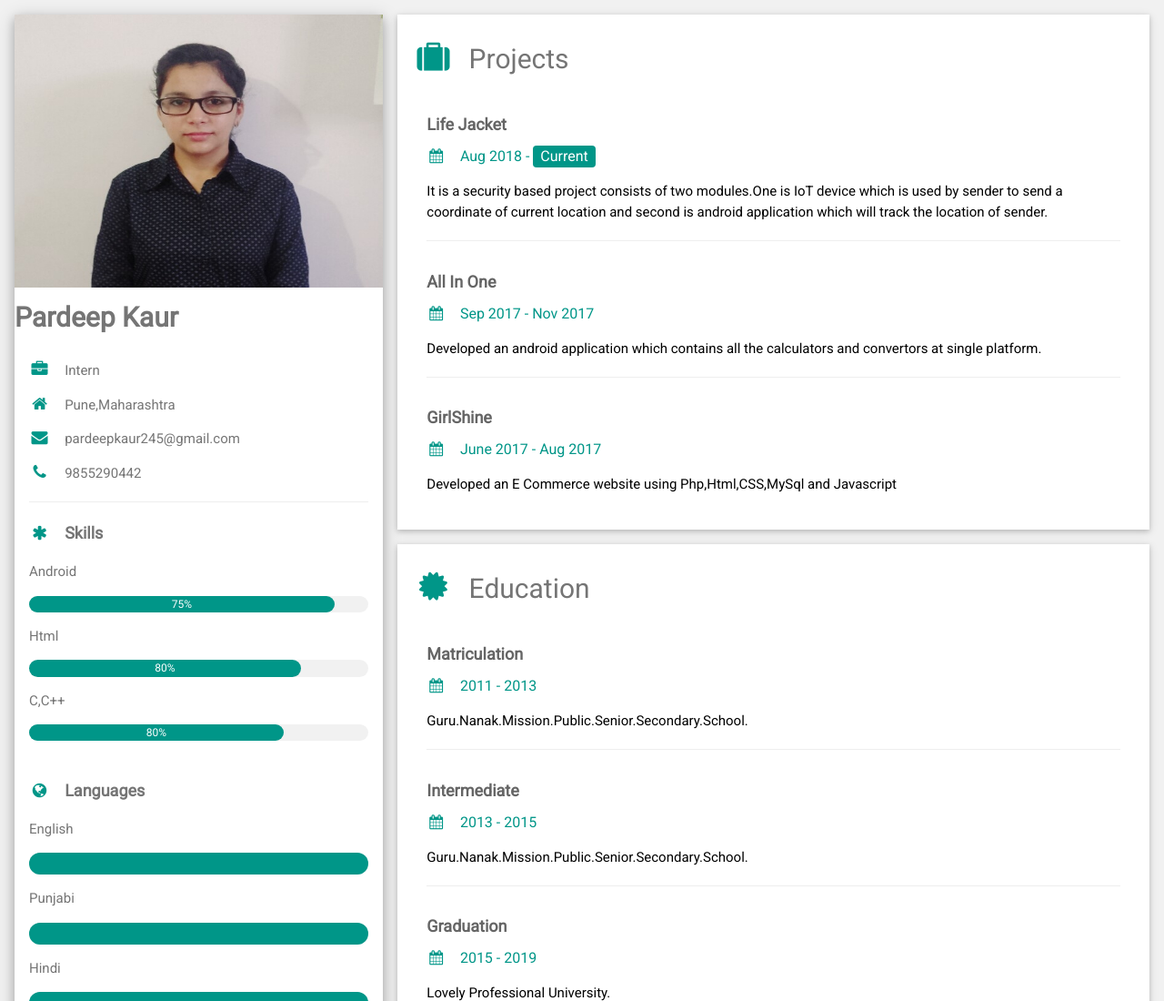
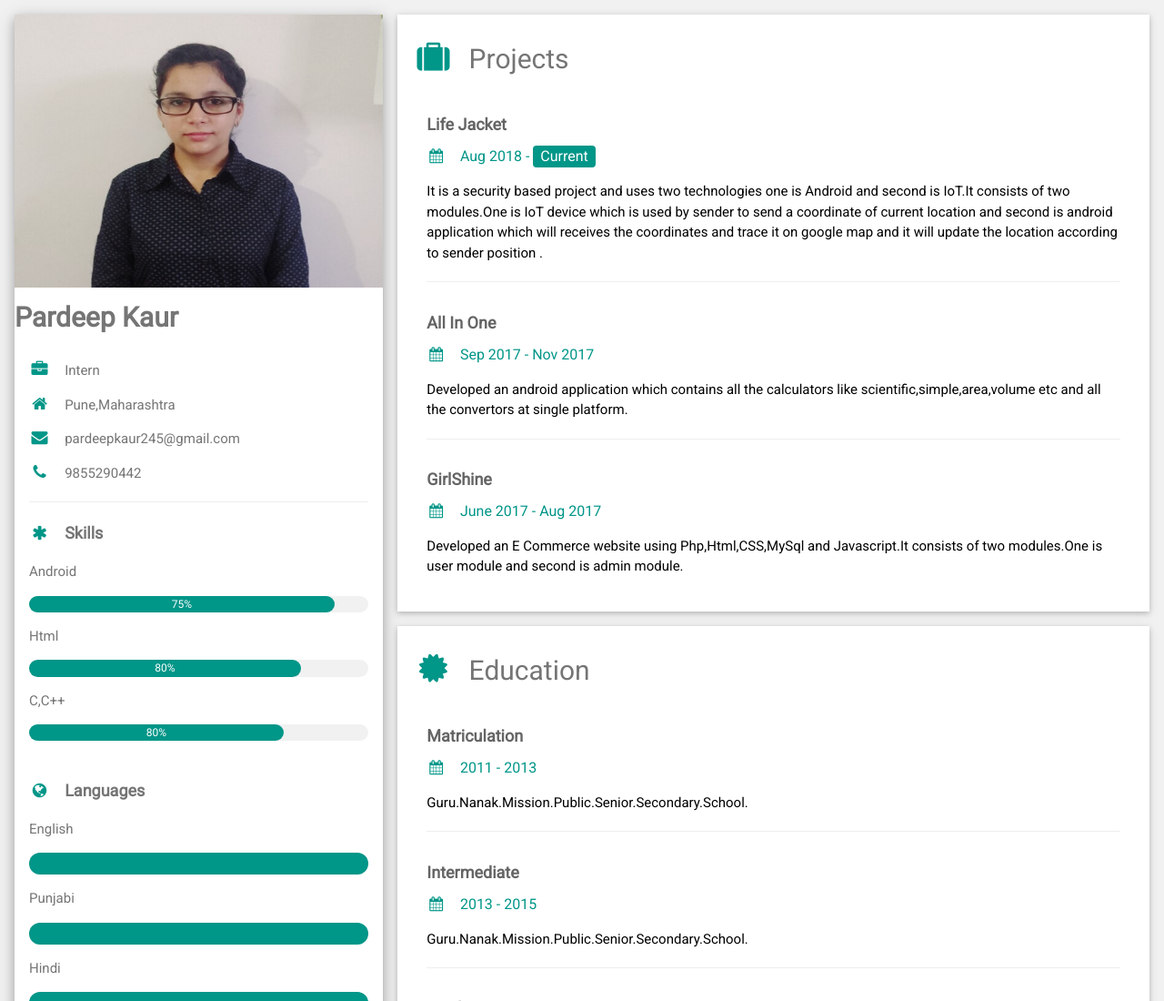
Before and after one commit to pardeepkaur245/pardeepkaur245.github.io, a plain HTML site: page index.html in a window 1280 px wide. Shown: the top 1100 px of the page at 91% size. Drawn offline with nearby package versions, Linux system fonts and the light colour scheme.

Commit message:
Update index.html

```diff
--- a/index.html
+++ b/index.html
@@ -79,19 +79,19 @@ html,body,h1,h2,h3,h4,h5,h6 {font-family: "Roboto", sans-serif}
         <div class="w3-container">
           <h5 class="w3-opacity"><b>Life Jacket</b></h5>
           <h6 class="w3-text-teal"><i class="fa fa-calendar fa-fw w3-margin-right"></i>Aug  2018 - <span class="w3-tag w3-teal w3-round">Current</span></h6>
-          <p>It is a security based project consists of two modules.One is IoT device which is used by sender to send a coordinate of current location and second is android application which will track the location of sender.</p>
+          <p>It is a security based project and uses two technologies one is Android and second is IoT.It consists of two modules.One is IoT device which is used by sender to send a coordinate of current location and second is android application which will receives the coordinates and trace it on google map and it will update the location according to sender position .</p>
           <hr>
         </div>
         <div class="w3-container">
           <h5 class="w3-opacity"><b>All In One</b></h5>
           <h6 class="w3-text-teal"><i class="fa fa-calendar fa-fw w3-margin-right"></i>Sep 2017 - Nov 2017</h6>
-          <p>Developed an android application which contains all the calculators and convertors at single platform.</p>
+          <p>Developed an android application which contains all the calculators like scientific,simple,area,volume etc and all the convertors at single platform.</p>
           <hr>
         </div>
         <div class="w3-container">
           <h5 class="w3-opacity"><b>GirlShine</b></h5>
           <h6 class="w3-text-teal"><i class="fa fa-calendar fa-fw w3-margin-right"></i>June 2017 - Aug 2017</h6>
-          <p>Developed an E Commerce website using Php,Html,CSS,MySql and Javascript </p><br>
+          <p>Developed an E Commerce website using Php,Html,CSS,MySql and Javascript.It consists of two modules.One is user module and second is admin module. </p><br>
         </div>
       </div>
 
```
